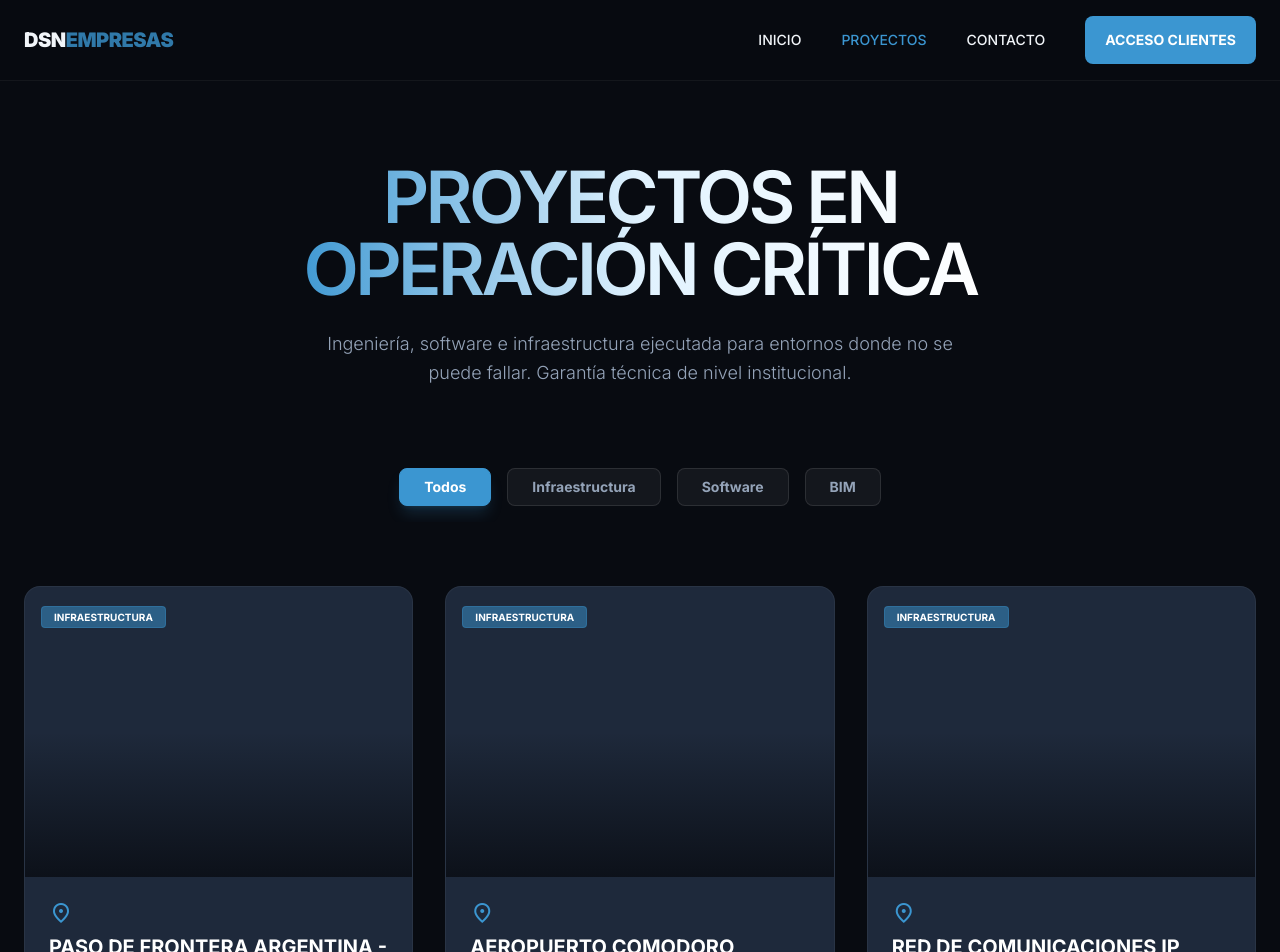
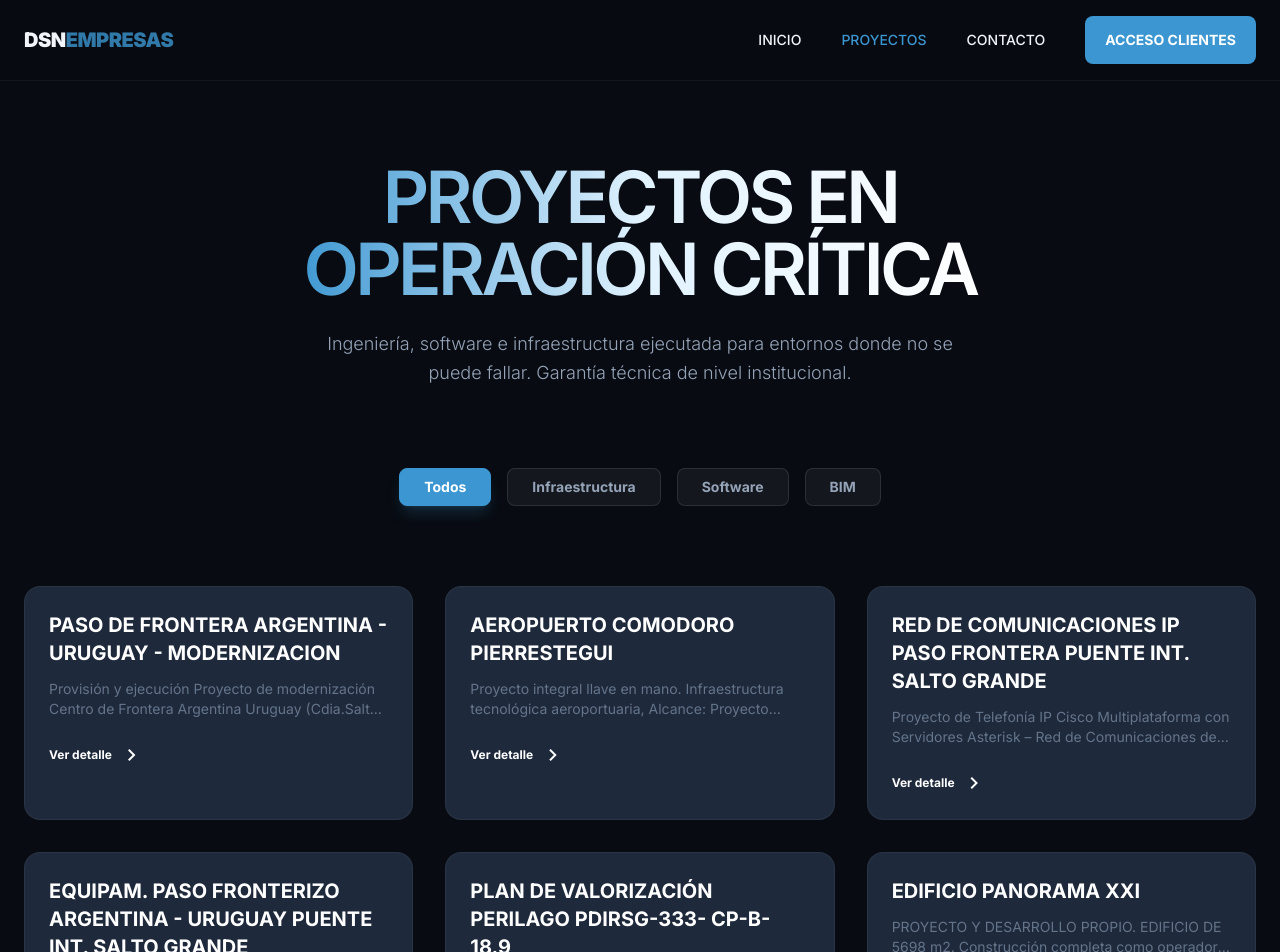
Before and after one commit to DSNEmpresasIT/dsn-web-restyling, a Next.js app: page /proyectos in a window 1280 px wide. Shown: the top 952 px of the page. Built offline with nearby package versions, Linux system fonts and the light colour scheme.

Commit message:
feat: implement ProjectCard component for project display in ProjectsPage

```diff
--- a/app/proyectos/page.tsx
+++ b/app/proyectos/page.tsx
@@ -2,9 +2,8 @@
 
 import { useState } from 'react';
 import { motion } from 'framer-motion';
-import Link from 'next/link';
-import Image from 'next/image';
 import { PROJECTS } from '@/lib/projects';
+import ProjectCard from '@/components/proyectos/ProjectCard';
 
 const categories = ['Todos', 'Infraestructura', 'Software', 'BIM'];
 
@@ -30,7 +29,6 @@ export default function ProjectsPage() {
             Ingeniería, software e infraestructura ejecutada para entornos donde no se puede fallar. Garantía técnica de nivel institucional.
           </p>
         </motion.div>
-
         <div className="flex flex-wrap justify-center gap-4 mb-16 overflow-x-auto pb-4">
           {categories.map((c) => (
             <button
@@ -42,46 +40,10 @@ export default function ProjectsPage() {
             </button>
           ))}
         </div>
-
         <div className="grid grid-cols-1 md:grid-cols-2 lg:grid-cols-3 gap-8">
-            {filteredProjects.map((p, i) => (
-              <motion.div
-                key={p.id}
-                initial={{ opacity: 0, y: 10 }}
-                animate={{ opacity: 1, y: 0 }}
-                transition={{ duration: 0.3, delay: i * 0.04, ease: "easeOut" }}
-                className="group relative overflow-hidden rounded-2xl border border-white/5 bg-slate-800 hover:border-primary/50 transition-all"
-              >
-                <Link href={`/proyectos/${p.id}`}>
-                  <div className="aspect-[4/3] overflow-hidden relative">
-                    {/* <Image
-                      className="w-full h-full object-cover grayscale group-hover:grayscale-0 transition-all duration-700 group-hover:scale-110"
-                      src={p.image}
-                      alt={p.title}
-                      width={400}
-                      height={300}
-                    /> */}
-                    <div className="absolute inset-0 bg-gradient-to-t from-background-dark via-transparent to-transparent opacity-80" />
-                    <div className="absolute top-4 left-4">
-                      <span className="bg-primary/50 backdrop-blur-md border border-primary/30 px-3 py-1 rounded text-[10px] font-bold uppercase text-white">
-                        {p.category}
-                      </span>
-                    </div>
-                  </div>
-                  <div className="p-6">
-                    <div className="flex items-center gap-2 text-primary mb-2">
-                      <span className="material-symbols-outlined text-sm">location_on</span>
-                      {/* <span className="text-[10px] font-semibold tracking-wider uppercase text-slate-400">{p.location}</span> */}
-                    </div>
-                    <h3 className="text-xl font-bold text-white mb-3 group-hover:text-primary transition-colors">{p.title}</h3>
-                    <p className="text-slate-500 text-sm mb-6 line-clamp-2">{p.description}</p>
-                    <div className="flex items-center gap-2 text-white font-bold text-xs hover:text-primary transition-colors">
-                      Ver detalle <span className="material-symbols-outlined text-sm">chevron_right</span>
-                    </div>
-                  </div>
-                </Link>
-              </motion.div>
-            ))}
+          {filteredProjects.map((p: any, i) => (
+            <ProjectCard key={p.id} project={p} index={i} />
+          ))}
         </div>
       </div>
     </div>
--- /dev/null
+++ b/components/proyectos/ProjectCard.tsx
@@ -0,0 +1,51 @@
+import { motion } from 'framer-motion';
+import Link from 'next/link';
+import { Project } from '@/lib/projects';
+
+interface ProjectCardProps {
+  project: Project;
+  index: number;
+}
+
+const ProjectCard = ({ project: p, index: i }: ProjectCardProps) => {
+  return (
+    <motion.div
+      initial={{ opacity: 0, y: 10 }}
+      animate={{ opacity: 1, y: 0 }}
+      transition={{ duration: 0.3, delay: i * 0.04, ease: "easeOut" }}
+      className="group relative overflow-hidden rounded-2xl border border-white/5 bg-slate-800 hover:border-primary/50 transition-all"
+    >
+      <Link href={`/proyectos/${p.id}`}>
+        <div className="overflow-hidden relative">
+          {/* <Image
+            className="w-full h-full object-cover grayscale group-hover:grayscale-0 transition-all duration-700 group-hover:scale-110"
+            src={p.image}
+            alt={p.title}
+            width={400}
+            height={300}
+          /> */}
+          <div className="absolute inset-0 bg-gradient-to-t from-background-dark via-transparent to-transparent opacity-80" />
+          <div className="absolute top-4 left-4">
+            <span className="bg-primary/50 backdrop-blur-md border border-primary/30 px-3 py-1 rounded text-[10px] font-bold uppercase text-white">
+              {p.category}
+            </span>
+          </div>
+        </div>
+        <div className="p-6">
+          {/* <div className="flex items-center gap-2 text-primary mb-2">
+            <span className="material-symbols-outlined text-sm">location_on</span>
+            <span className="text-[10px] font-semibold tracking-wider uppercase text-slate-400">{p.location}</span>
+          </div> */}
+          <h3 className="text-xl font-bold text-white mb-3 group-hover:text-primary transition-colors">{p.title}</h3>
+          <p className="text-slate-500 text-sm mb-6 line-clamp-2">{p.description}</p>
+          <div className="flex items-center gap-2 text-white font-bold text-xs hover:text-primary transition-colors">
+            Ver detalle <span className="material-symbols-outlined text-sm">chevron_right</span>
+          </div>
+        </div>
+      </Link>
+    </motion.div>
+  )
+
+}
+
+export default ProjectCard;
```
